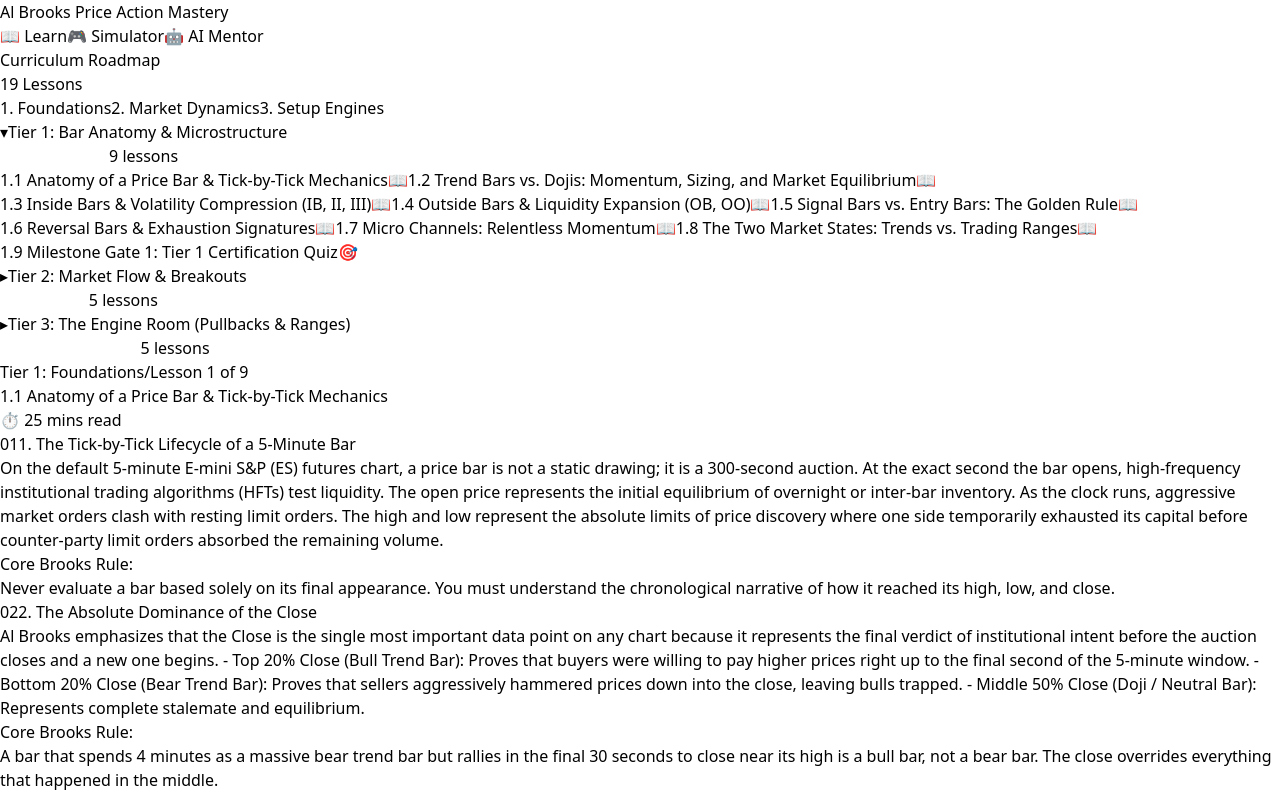
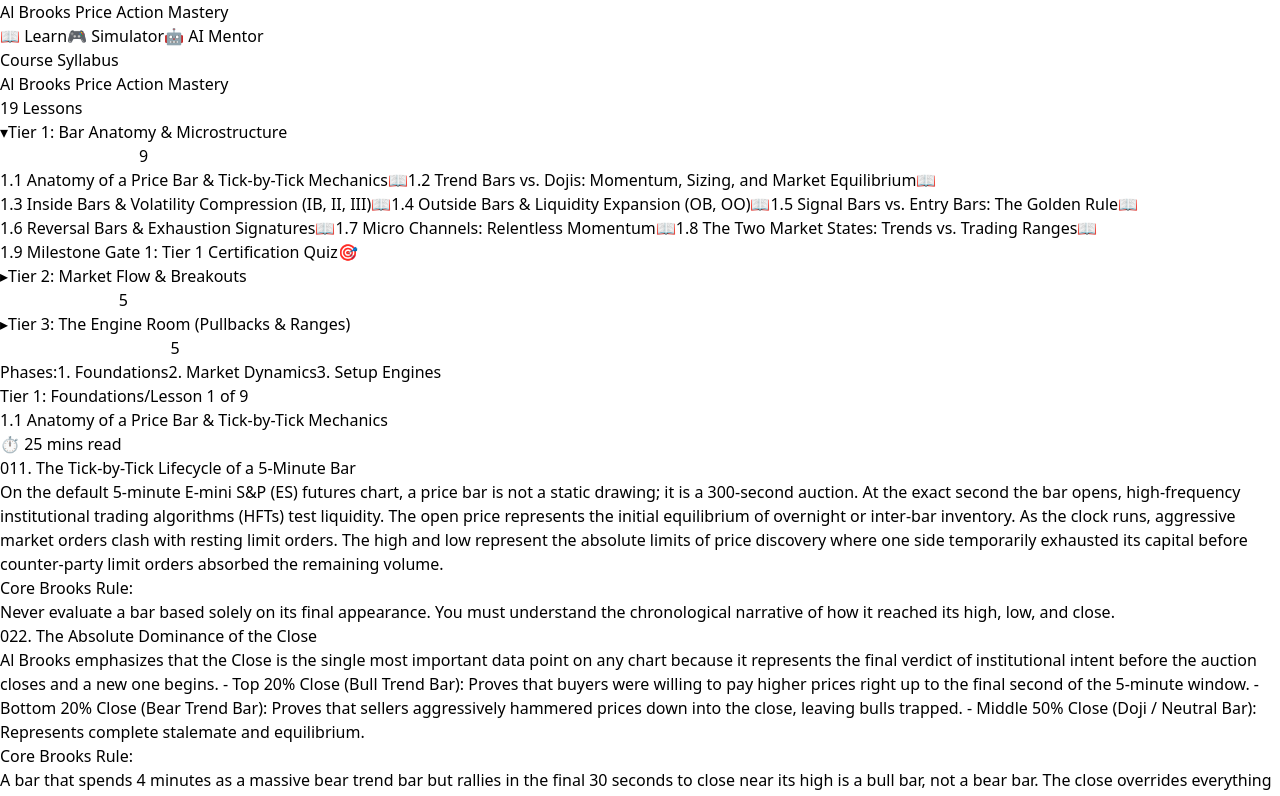
Before and after one commit to DavidVWilliams/al-brooks-price-action, a React (Vite) app: page / in a window 1280 px wide. Shown: the top 796 px of the page. Built offline with nearby package versions, Linux system fonts and the light colour scheme.

Commit message:
Update LearnView.jsx

```diff
--- a/src/components/LearnView.jsx
+++ b/src/components/LearnView.jsx
@@ -1,8 +1,7 @@
-// Version: v3.4 - "Don't Make Me Think" Navigation, Clear Labels & Tier Interstitials
+// Version: v3.5 - Clean Macro Phase Rail in Main Canvas (Zero Sidebar Cutoff)
 import { useState, useMemo, useRef } from 'react';
 import data from '../data/curriculumData.json';
 
-// Explicit, self-explanatory tier metadata (No cryptic T1/T2 abbreviations)
 const TIER_METADATA = {
   tier0: {
     id: 'tier0',
@@ -52,7 +51,6 @@
   const modules = Array.isArray(data?.modules) ? data.modules : [];
   const [selectedModule, setSelectedModule] = useState(modules[0] || null);
 
-  // Dedicated ref to ensure smooth scroll to top on every navigation event
   const mainScrollRef = useRef(null);
 
   // Milestone interstitial state (shown when finishing the final module of a tier)
@@ -117,19 +115,16 @@
   const prevModule = currentIndex > 0 ? modules[currentIndex - 1] : null;
   const nextModule = currentIndex >= 0 && currentIndex < modules.length - 1 ? modules[currentIndex + 1] : null;
 
-  // Active tier metadata and step position
   const activeTierObj = groupedTiers[currentTierKey] || TIER_METADATA[currentTierKey] || {};
   const currentTierItems = activeTierObj.items || [];
   const currentStepInTier = currentTierItems.findIndex((m) => m.id === selectedModule?.id) + 1;
 
-  // Scroll to top helper
   const scrollToTop = () => {
     if (mainScrollRef.current) {
       mainScrollRef.current.scrollTo({ top: 0, behavior: 'smooth' });
     }
   };
 
-  // Module Selection Handler
   const handleSelectModule = (mod) => {
     if (!mod) return;
     setShowMilestoneCard(false);
@@ -137,7 +132,6 @@
     const tier = getTierKey(mod);
     setOpenTierKey(tier);
 
-    // Reset state
     setCurrentCardIndex(0);
     setIsFlipped(false);
     setCurrentQuestionIndex(0);
@@ -149,7 +143,6 @@
     scrollToTop();
   };
 
-  // Top Rail Tier Jump
   const handleSelectTierRail = (tierKey) => {
     setShowMilestoneCard(false);
     setOpenTierKey(tierKey);
@@ -163,7 +156,6 @@
     setOpenTierKey((prev) => (prev === tierKey ? null : tierKey));
   };
 
-  // Guided Continuation Handler
   const handleAdvanceToNext = () => {
     if (!nextModule) return;
 
@@ -171,7 +163,6 @@
     const isCrossingTierBoundary = nextTier !== currentTierKey;
 
     if (isCrossingTierBoundary) {
-      // Option B: Show celebratory milestone interstitial before entering next tier
       setPendingNextModule(nextModule);
       setShowMilestoneCard(true);
       scrollToTop();
@@ -187,7 +178,6 @@
     }
   };
 
-  // Flashcard controls
   const handleNextCard = (total) => {
     setIsFlipped(false);
     setCurrentCardIndex((prev) => (prev + 1) % total);
@@ -198,7 +188,6 @@
     setCurrentCardIndex((prev) => (prev - 1 + total) % total);
   };
 
-  // Quiz controls
   const handleSelectQuizOption = (index, correctIndex) => {
     if (showExplanation) return;
     setSelectedOption(index);
@@ -229,41 +218,22 @@
   return (
     <div className="absolute inset-0 flex flex-col md:flex-row bg-slate-950 overflow-hidden">
 
-      {/* Sidebar Navigation: Standard md:w-80 (20rem / 320px) */}
+      {/* Sidebar Navigation: Clean, Uncluttered 320px List */}
       <aside className="w-full md:w-80 md:min-w-[20rem] md:max-w-[20rem] border-b md:border-b-0 md:border-r border-slate-800 bg-slate-900/60 flex flex-col shrink-0 h-72 md:h-full">
 
-        {/* Top Header & Self-Explanatory Segmented Tier Rail */}
-        <div className="p-3 border-b border-slate-800 bg-slate-900/90 space-y-2 shrink-0">
-          <div className="flex items-center justify-between">
-            <h3 className="text-[11px] font-bold text-slate-400 uppercase tracking-wider font-mono">
-              Curriculum Roadmap
+        {/* Sidebar Header */}
+        <div className="p-3.5 border-b border-slate-800 bg-slate-900/90 flex items-center justify-between shrink-0">
+          <div>
+            <h3 className="text-[11px] font-bold text-slate-300 uppercase tracking-wider font-mono">
+              Course Syllabus
             </h3>
-            <span className="text-[10px] font-mono text-blue-400 bg-blue-950/60 border border-blue-900 px-2 py-0.5 rounded">
-              {modules.length} Lessons
+            <span className="text-[10px] text-slate-500 font-mono">
+              Al Brooks Price Action Mastery
             </span>
           </div>
-
-          {/* Quick-Jump Segmented Rail with Clear Plain-English Labels */}
-          <div className="flex items-center gap-1.5 p-1 bg-slate-950 border border-slate-800 rounded-lg overflow-x-auto [&::-webkit-scrollbar]:hidden">
-            {tierKeys.map((key) => {
-              const tier = groupedTiers[key];
-              const isActiveTier = currentTierKey === key;
-              return (
-                <button
-                  key={key}
-                  onClick={() => handleSelectTierRail(key)}
-                  className={`py-1.5 px-2.5 rounded text-xs font-semibold transition-all whitespace-nowrap shrink-0 ${
-                    isActiveTier
-                      ? 'bg-blue-600 text-white shadow-sm'
-                      : 'text-slate-400 hover:text-slate-200 hover:bg-slate-900'
-                  }`}
-                  title={tier?.title || key}
-                >
-                  {tier?.label || key}
-                </button>
-              );
-            })}
-          </div>
+          <span className="text-[10px] font-mono font-semibold text-blue-400 bg-blue-950/60 border border-blue-900 px-2 py-0.5 rounded">
+            {modules.length} Lessons
+          </span>
         </div>
 
         {/* Exclusive Single-Open Accordion List */}
@@ -303,7 +273,7 @@
                   </div>
 
                   <span className="text-[10px] font-mono text-slate-500 bg-slate-950 px-2 py-0.5 rounded border border-slate-800/80 shrink-0 ml-2">
-                    {tier.items?.length || 0} lessons
+                    {tier.items?.length || 0}
                   </span>
                 </button>
 
@@ -346,7 +316,34 @@
         ref={mainScrollRef}
         className="flex-1 overflow-y-auto bg-slate-950 [&::-webkit-scrollbar]:w-2 [&::-webkit-scrollbar-thumb]:bg-slate-800 [&::-webkit-scrollbar-thumb]:rounded-full hover:[&::-webkit-scrollbar-thumb]:bg-slate-700"
       >
-        <section className="p-6 md:p-12 flex flex-col max-w-4xl mx-auto w-full min-h-full justify-between">
+        {/* Generous Macro Phase Rail Across Full Content Header */}
+        <div className="border-b border-slate-800/80 bg-slate-900/40 px-6 py-3 sticky top-0 z-10 backdrop-blur-md">
+          <div className="max-w-4xl mx-auto flex items-center gap-2 overflow-x-auto [&::-webkit-scrollbar]:hidden">
+            <span className="text-[10px] font-mono uppercase text-slate-500 font-bold tracking-wider shrink-0 mr-1">
+              Phases:
+            </span>
+            {tierKeys.map((key) => {
+              const tier = groupedTiers[key];
+              const isActiveTier = currentTierKey === key;
+              return (
+                <button
+                  key={key}
+                  onClick={() => handleSelectTierRail(key)}
+                  className={`py-1.5 px-3 rounded-lg text-xs font-semibold transition-all whitespace-nowrap shrink-0 flex items-center gap-1.5 ${
+                    isActiveTier
+                      ? 'bg-blue-600 text-white shadow-sm'
+                      : 'text-slate-400 hover:text-slate-200 hover:bg-slate-900 border border-transparent hover:border-slate-800'
+                  }`}
+                  title={tier?.title || key}
+                >
+                  <span>{tier?.label || key}</span>
+                </button>
+              );
+            })}
+          </div>
+        </div>
+
+        <section className="p-6 md:p-12 flex flex-col max-w-4xl mx-auto w-full min-h-[calc(100%-49px)] justify-between">
 
           {/* OPTION B: MILESTONE INTERSTITIAL CARD */}
           {showMilestoneCard ? (
@@ -373,7 +370,7 @@
                     Next Phase Unlocked:
                   </span>
                   <h4 className="text-base font-bold text-slate-100">
-                    {TIER_METADATA[getTierKey(pendingNextModule)]?.title || 'Next Tier'}
+                    {TIER_METADATA[getTierKey(pendingNextModule)]?.title || 'Next Phase'}
                   </h4>
                   <p className="text-xs text-slate-400 leading-relaxed">
                     {TIER_METADATA[getTierKey(pendingNextModule)]?.description || ''}
```
